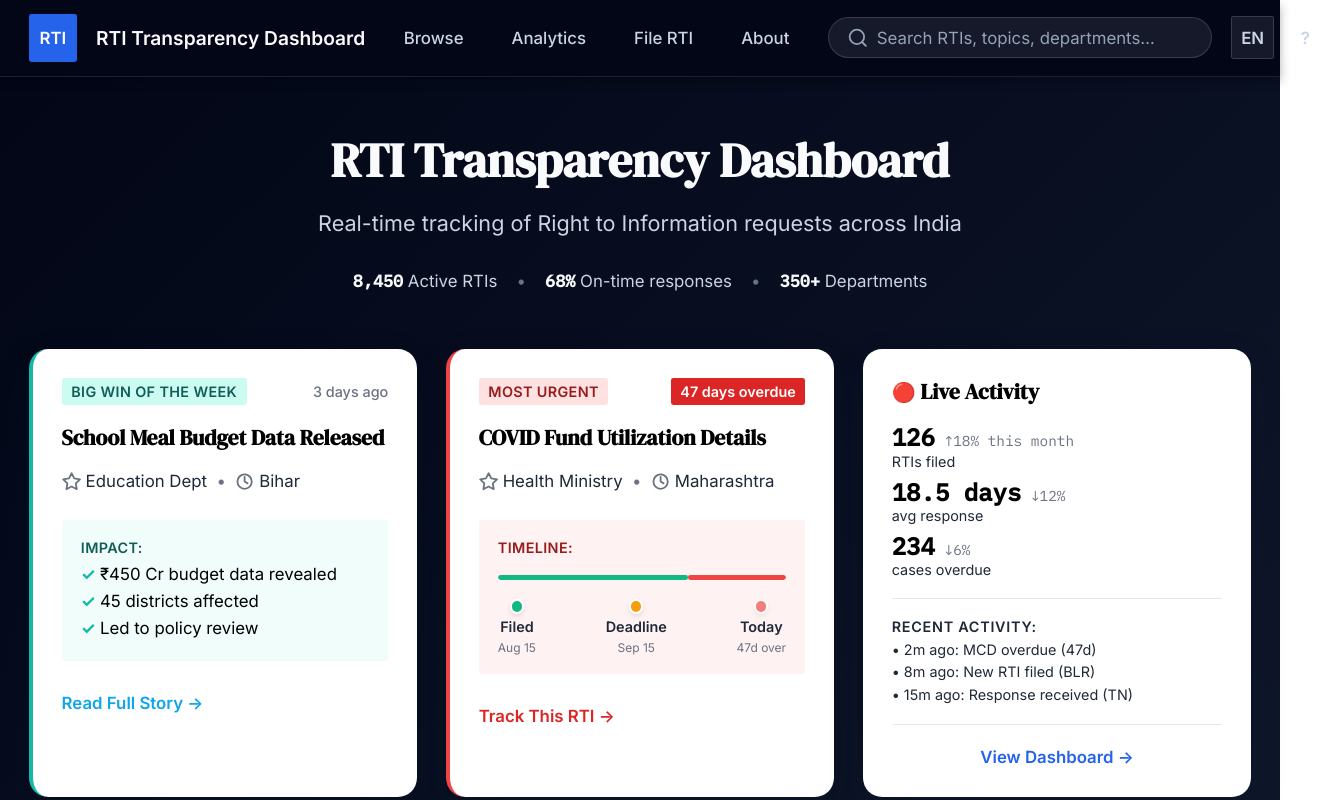
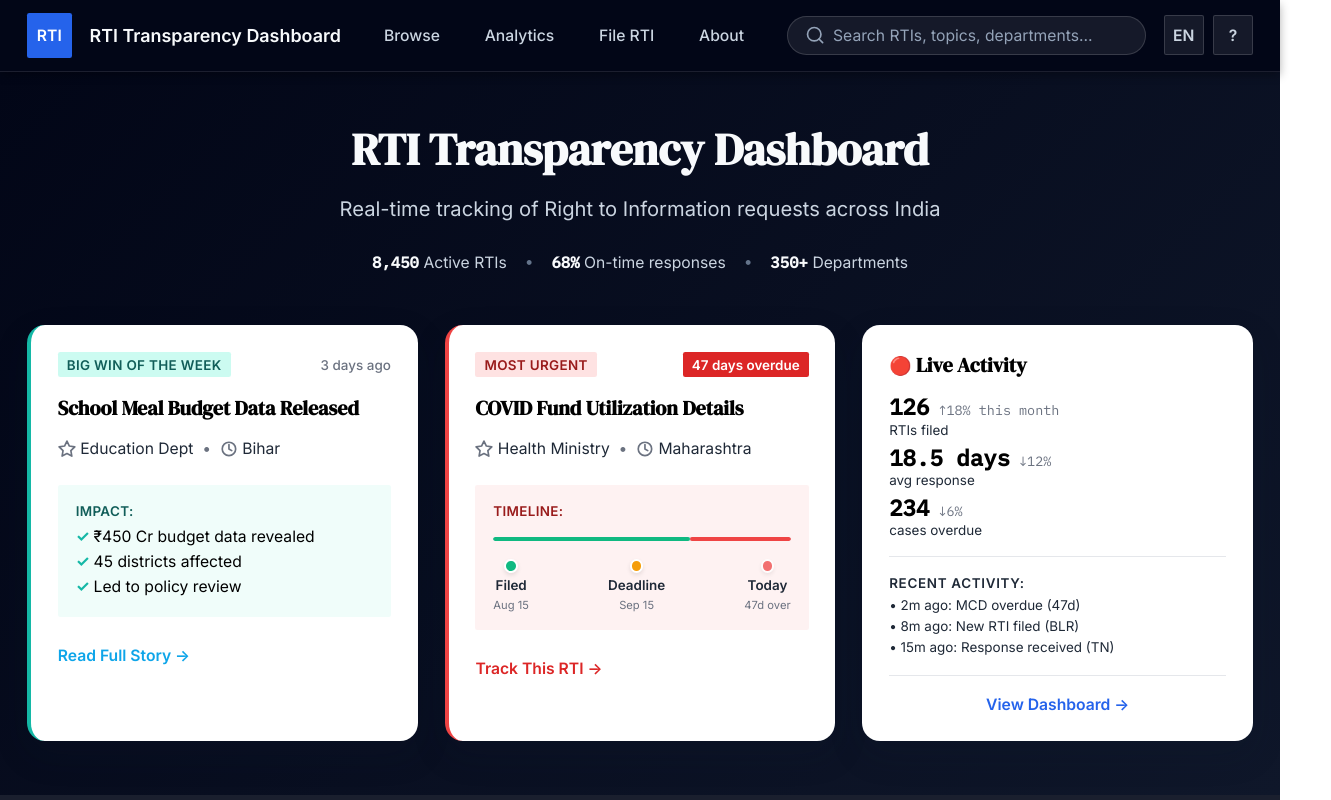
Before and after one commit to Yugantar-NGO/youRTI-UI, a Next.js app: page / in a window 1280 px wide. Shown: the top 800 px of the page, 1331 px wide, since content can reach past the window. Built offline with nearby package versions, Linux system fonts and the light colour scheme.

Commit message:
style(scale): adjust zoom to 1.12x for subtle scaling
- Change zoom from 1.2 to 1.12 for more subtle scaling
- Provides 12% increase in size instead of 20%
- Better balance between readability and space utilization

```diff
--- a/src/styles/globals.css
+++ b/src/styles/globals.css
@@ -207,7 +207,7 @@ body {
   color: #0F172A;
   background-color: var(--color-bg-primary);
   overflow-x: hidden;
-  zoom: 1.2;
+  zoom: 1.12;
 }
 
 /* =================================
```
